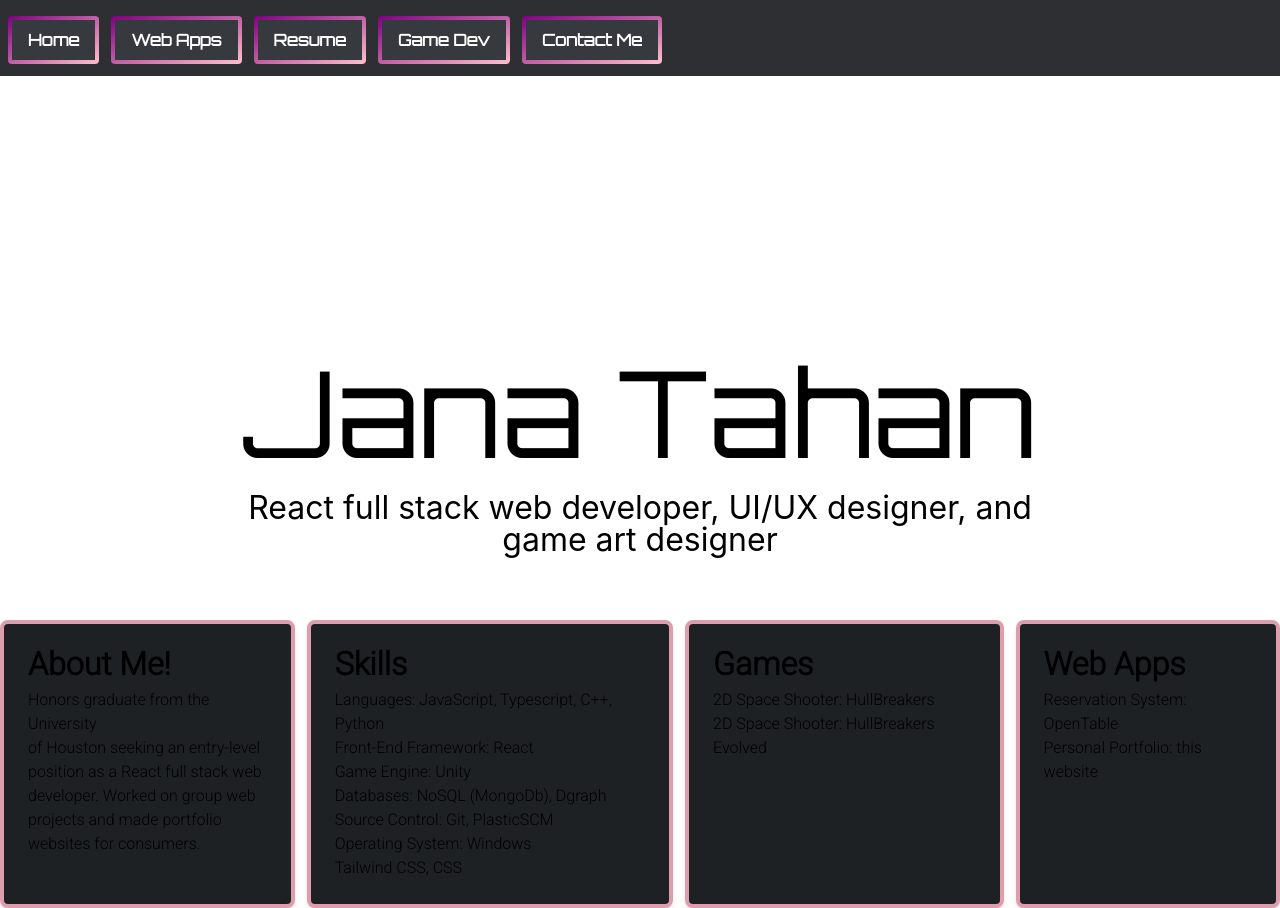
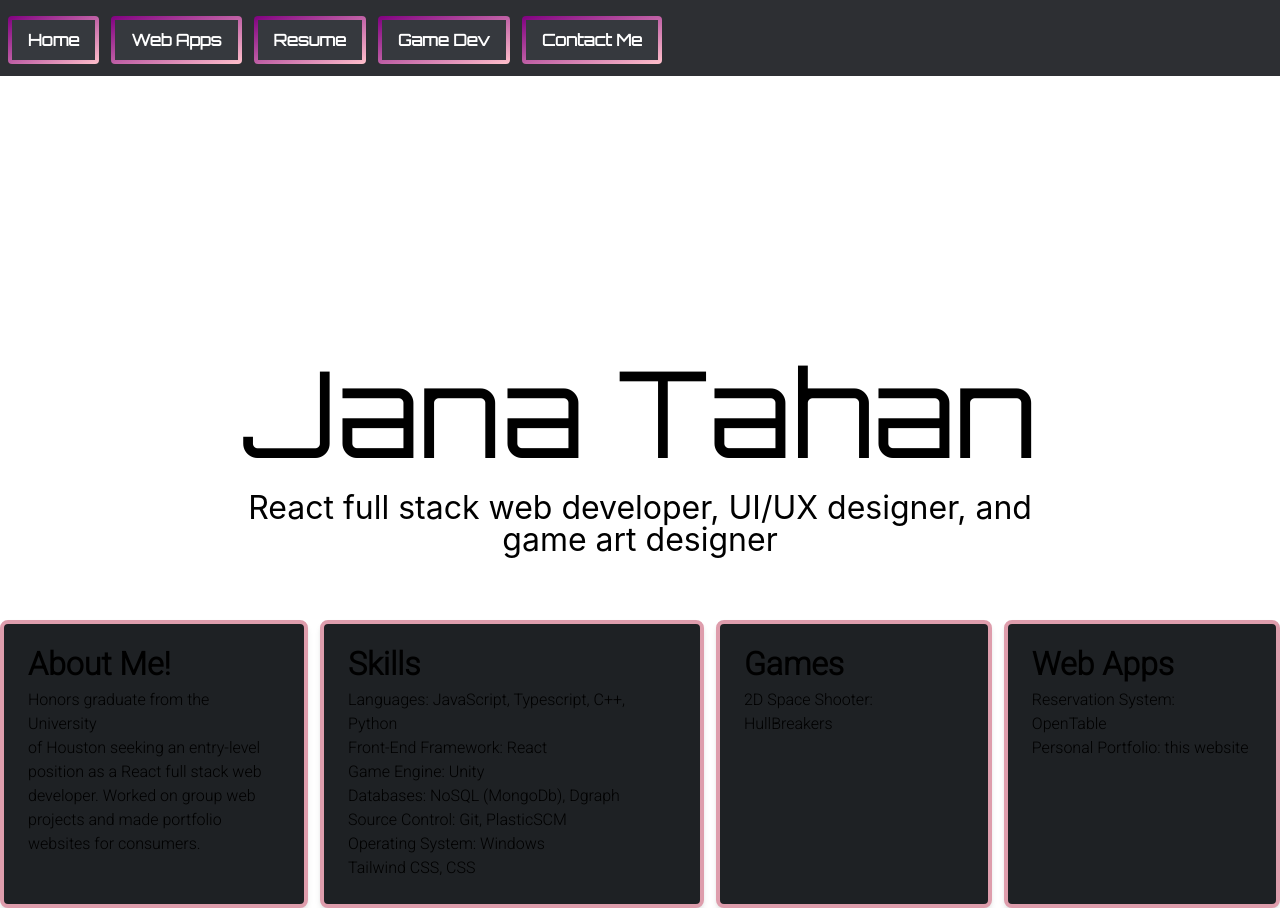
Before and after one commit to Jana-TT/personalWebsite, a Next.js app: page / in a window 1280 px wide. Built offline with nearby package versions, Linux system fonts and the light colour scheme.

Commit message:
maybe final change

```diff
--- a/components/mainScreen/skills.tsx
+++ b/components/mainScreen/skills.tsx
@@ -9,7 +9,7 @@ export default function Skills() {
                 <Card pageLink='/resume' title='Skills' content={["Languages: JavaScript, Typescript, C++, Python", "Front-End Framework: React",
                 "Game Engine: Unity", "Databases: NoSQL (MongoDb), Dgraph", "Source Control: Git, PlasticSCM", "Operating System: Windows", "Tailwind CSS, CSS"]}/>
 
-                <Card pageLink='gamedevelopment' title='Games' content={["2D Space Shooter: HullBreakers", "2D Space Shooter: HullBreakers Evolved"]}/>
+                <Card pageLink='gamedevelopment' title='Games' content={["2D Space Shooter: HullBreakers"]}/>
 
                 <Card pageLink='websites' title='Web Apps' content={["Reservation System: OpenTable", "Personal Portfolio: this website"]}/>
         </div>
```
